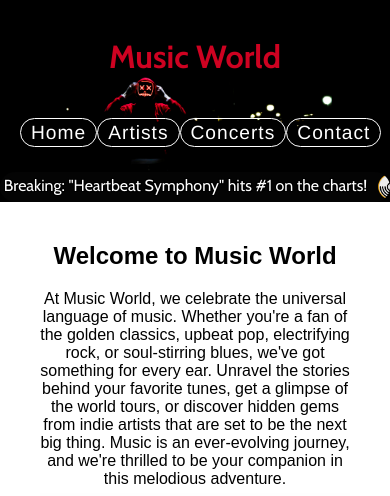
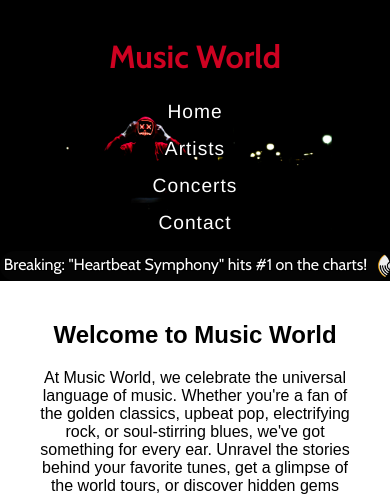
Before and after one commit to omarbaker8/musicworld, a plain HTML site: page index.html in a window 390 px wide. Shown: the top 496 px of the page. Drawn offline with nearby package versions, Linux system fonts and the light colour scheme.

Commit message:
Update styles.css
Added media to nav

```diff
--- a/styles.css
+++ b/styles.css
@@ -89,6 +89,28 @@ nav a:hover {
     background-color: #ce0221;;
     box-shadow: none;
     text-decoration-style: double;
+}
+
+@media (max-width: 599px) {
+    nav ul {
+        flex-direction: column;
+        align-items: center;
+        padding: 0;
+        border: none;
+    }
+
+
+    nav ul li {
+        width: 100%;
+        text-align: center;
+        border: none;
+        margin-bottom: 10px;
+    }
+
+    nav ul li a {
+        border: none;
+
+    }
 }
 
 
```
